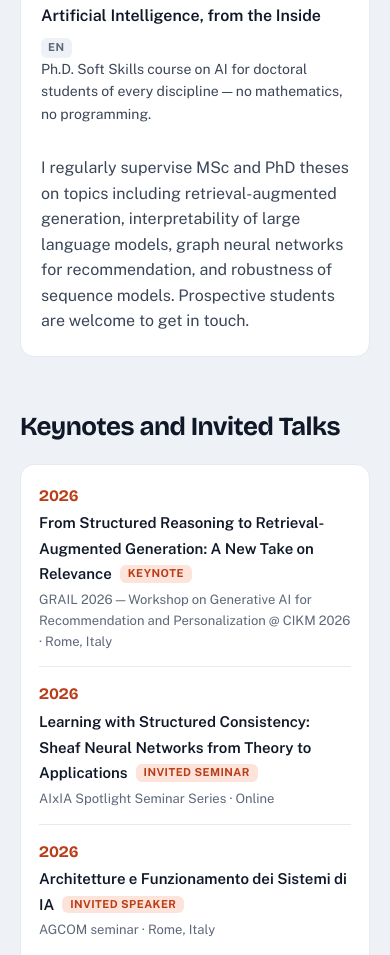
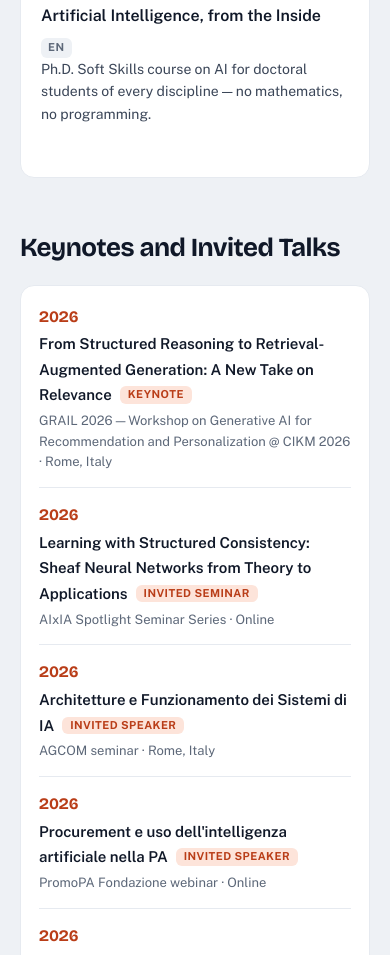
Before and after one commit to fabsilvestri/fabsilvestri.github.io, a plain HTML site: page index.html in a window 390 px wide. Shown: the part 10167-11122 px from the top of the page. Drawn offline with nearby package versions, Linux system fonts and the light colour scheme.

Commit message:
Remove the thesis-supervision paragraph from Teaching (#8)
* Link the full and two-page CV PDFs from About and Contact

The PDFs live in assets/cv/. The private fabsilvestri/cv workflow
will keep them current; these first copies have the mobile number
removed.

Co-Authored-By: Claude Opus 5.5 <noreply@anthropic.com>
Claude-Session: https://claude.ai/code/session_01V333qPBNh43wcywV8jjwv8

* Redesign the homepage around research questions

New "Questions" theme (option C from the template proposals):
- Hero leads with a one-line research thesis, the bio, live counters,
  and an ID card with the photo.
- Full-width navy band with three research questions, two featured
  papers each, and links that open the publication list filtered by topic.
- RSTLess group section with a Recent publications panel, filled from
  publications.json (newest A/A* and Q1 papers), so it stays current
  with the nightly sync.
- Restyled publications, awards, talks, teaching, services, and contact
  with Bricolage Grotesque, Public Sans, navy, and one orange accent.
  The glass background and gradient orbs are gone.

Co-Authored-By: Claude Opus 5.5 <noreply@anthropic.com>
Claude-Session: https://claude.ai/code/session_01V333qSD2zAGw6jF4kFHwBG

* Remove the thesis-supervision paragraph from Teaching

Co-Authored-By: Claude Opus 5.5 <noreply@anthropic.com>
Claude-Session: https://claude.ai/code/session_01V333qSD2zAGw6jF4kFHwBG

---------

Co-authored-by: Claude <noreply@anthropic.com>

```diff
--- a/index.html
+++ b/index.html
@@ -344,12 +344,6 @@
             <p class="course-note">Ph.D. Soft Skills course on AI for doctoral students of every discipline &mdash; no mathematics, no programming.</p>
           </li>
         </ul>
-        <p>
-          I regularly supervise MSc and PhD theses on topics including
-          retrieval-augmented generation, interpretability of large language
-          models, graph neural networks for recommendation, and robustness of
-          sequence models. Prospective students are welcome to get in touch.
-        </p>
       </div>
     </section>
 
```
